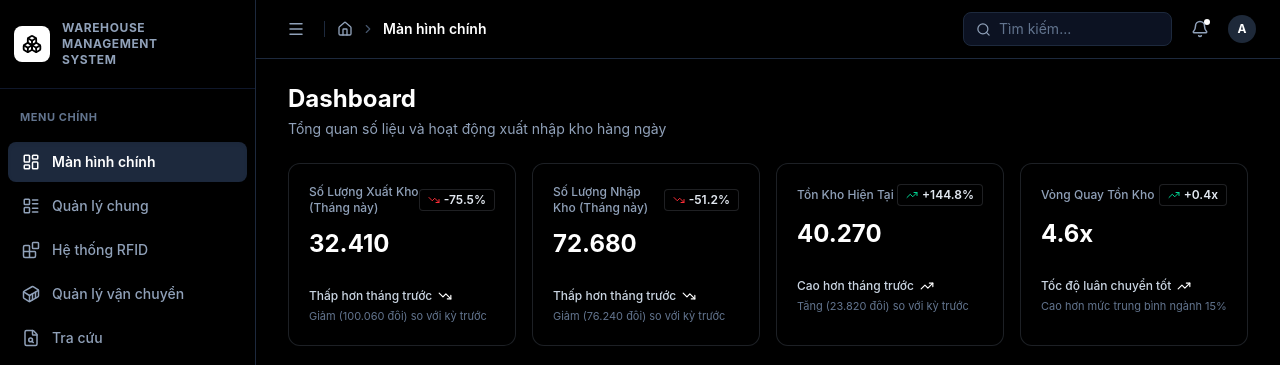
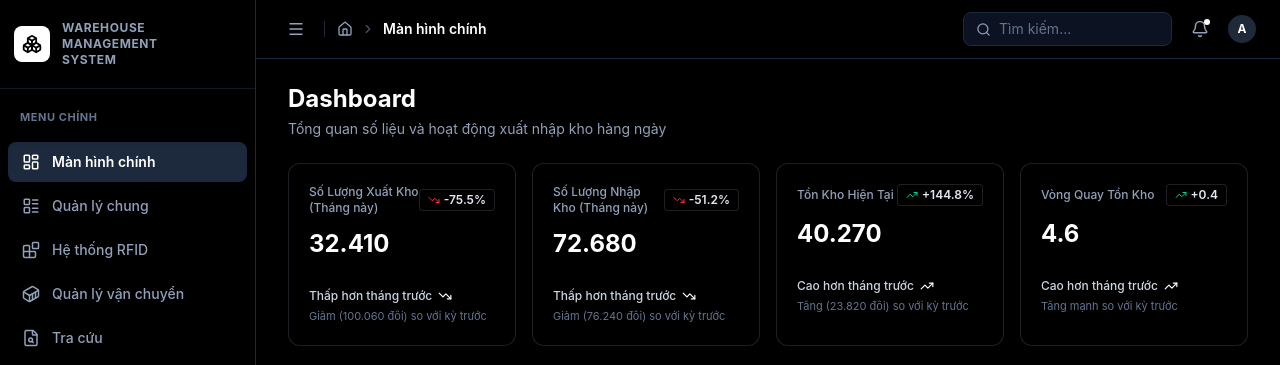
Before and after one commit to ngocming/WMS, a React (Vite) app: page / in a window 1280 px wide. Shown: the top 365 px of the page. Built offline with nearby package versions, Linux system fonts and the light colour scheme.

Commit message:
update data

```diff
--- a/src/data/mockData.ts
+++ b/src/data/mockData.ts
@@ -69,13 +69,13 @@ export const stats: StatCardData[] = [
     },
     {
         title: 'Vòng Quay Tồn Kho',
-        value: '4.6x',
+        value: '4.6',
         badge: {
-            value: '+0.4x',
+            value: '+0.4',
             isPositive: true,
         },
-        comparisonTitle: 'Tốc độ luân chuyển tốt',
-        comparisonDetail: 'Cao hơn mức trung bình ngành 15%',
+        comparisonTitle: 'Cao hơn tháng trước',
+        comparisonDetail: 'Tăng mạnh so với kỳ trước',
         trend: 'up',
     },
 ]
```
